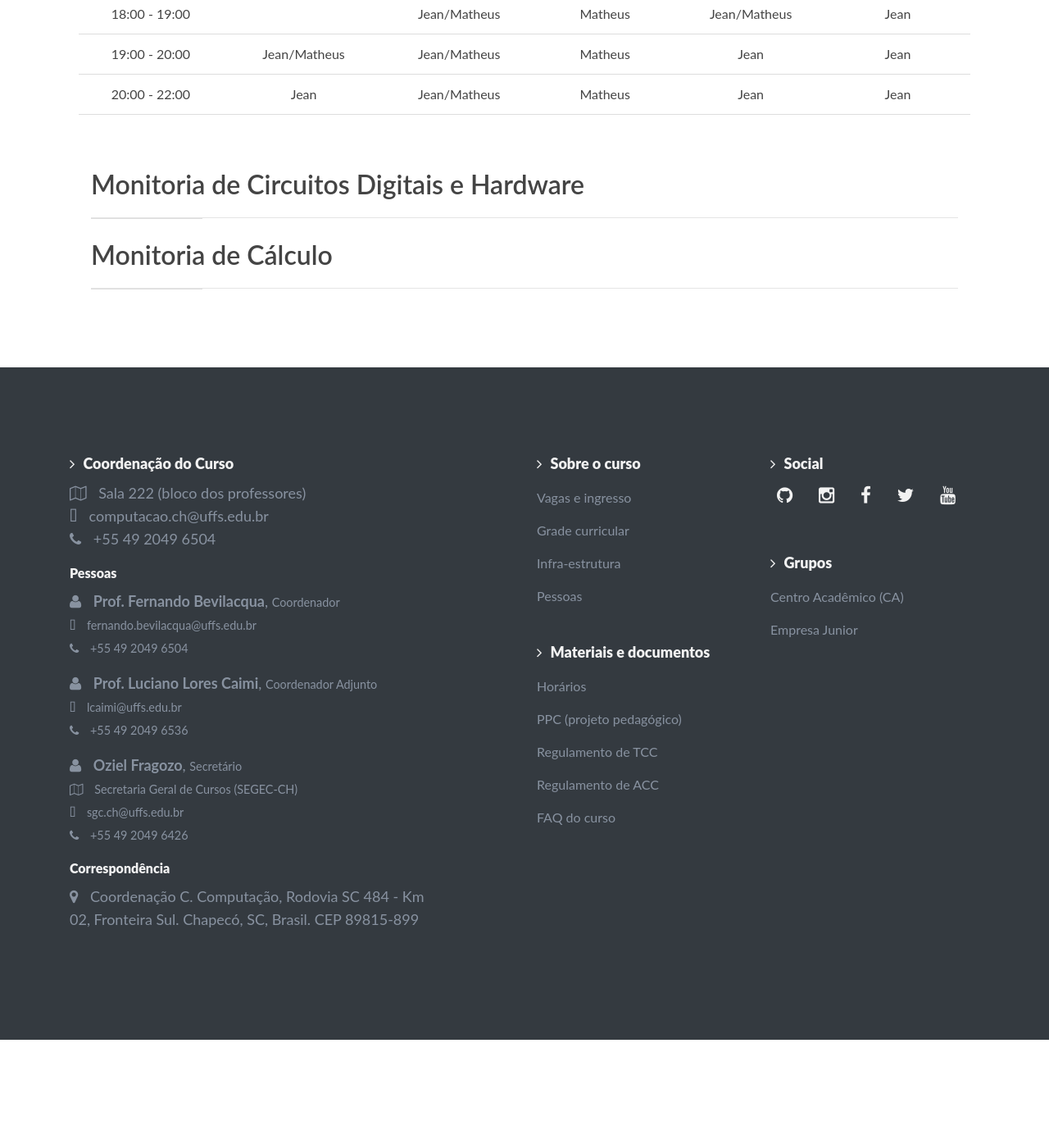
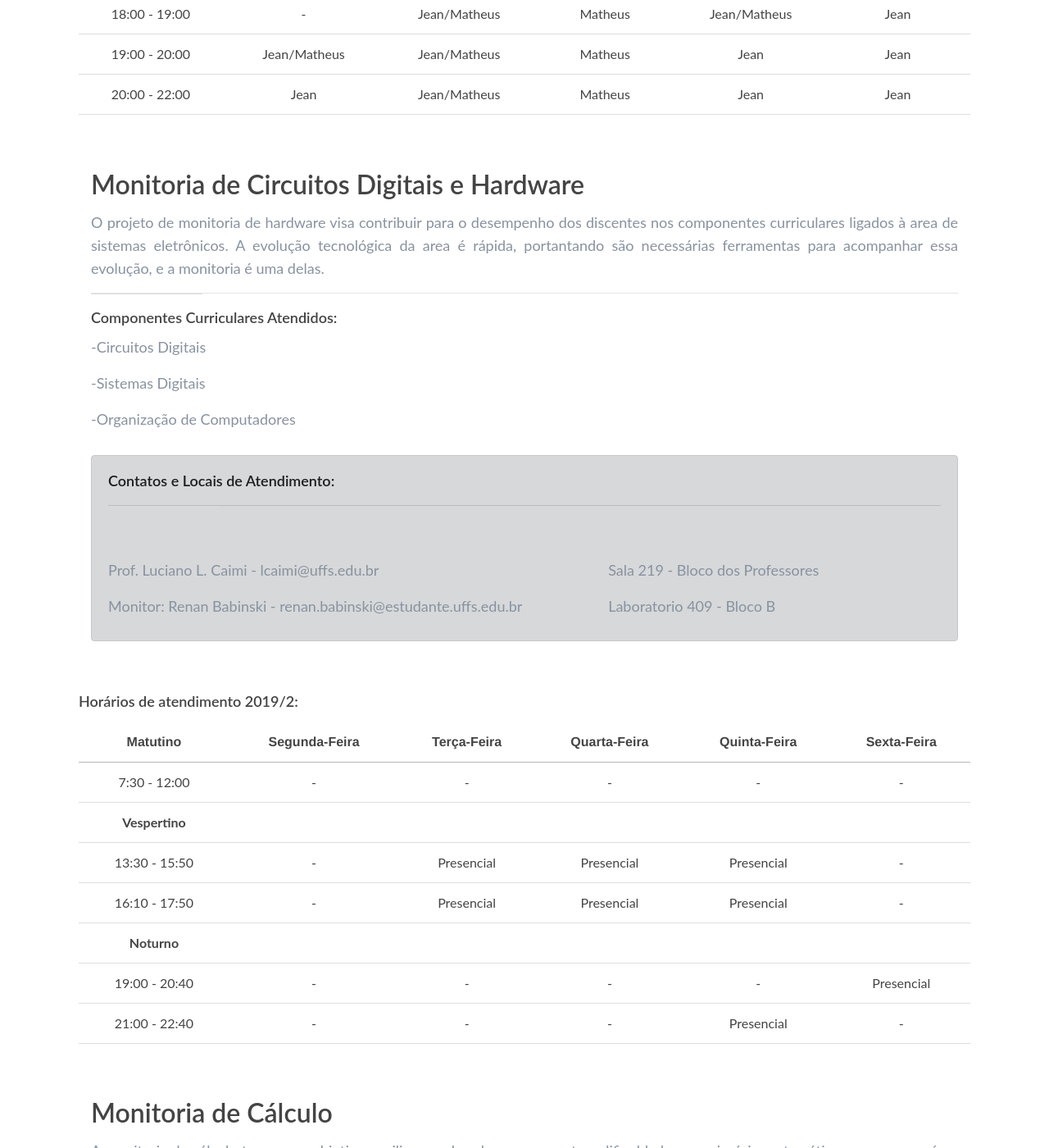
Before and after one commit to ccuffs/cc.uffs.edu.br, a Jekyll site: the page built from _pages/ensino-monitoria.md, in a window 1280 px wide and 1400 px high, scrolled down 2091 px. Shown: the whole window at 82% size. Built offline with Jekyll 4.4.1, drawn with Linux system fonts in a browser that asks for light colours; before the commit the page ends 3359 px from its top, so only the background shows below that; some of the changed text lies outside the part shown.

Commit message:
Faz correções na monitoria de algoritmos e adiciona monitoria de circuitos

```diff
--- a/_pages/ensino-monitoria.md
+++ b/_pages/ensino-monitoria.md
@@ -27,11 +27,12 @@ permalink: /ensino/monitoria/
         <h2>Monitoria de Algoritmos e Programação</h2>
         <hr/>
         <p class="text-justify">A aprendizagem de uma linguagem de programação apresenta um dos maiores desafios para curso de
-computação, portanto o objetivo do programa de monitoria de Algoritmos e Programação é desenvolver atividades junto ao curso envolvendo diversas disciplinas, auxiliando os alunos e complementando as tarefas disponibilizadas em sala de aula, através da resolução assistida de exercícios e outras atividades complementares.</p>
-          <h3>Componentes Curriculares Atendidos:</h3>
-          <p>-Algoritmos e Programação</p>
-          <p>-Estrutura de Dados</p>
-          <p>-Programação I</p>
+computação, portanto o objetivo do programa de monitoria de Algoritmos e Programação é desenvolver atividades junto ao curso envolvendo diversas disciplinas, auxiliando os alunos e complementando as tarefas disponibilizadas em sala de aula, através da resolução assistida de exercícios e outras atividades complementares.
+        </p>
+        <h3>Componentes Curriculares Atendidos:</h3>
+        <p>-Algoritmos e Programação</p>
+        <p>-Estrutura de Dados</p>
+        <p>-Programação I</p>
         <div class="alert alert-dark breath-top" role="alert">
           <h3 class="alert-heading">Contatos e Locais de Atendimento:</h3>
           <hr/>
@@ -43,7 +44,7 @@ computação, portanto o objetivo do programa de monitoria de Algoritmos e Progr
               <p>Monitor: Maicon Brandão - maincon.brandao@gmail.com</p>
             </div>
             <div class="col-12 col-sm-6 col-md-5">
-              <p>Sala 221 Bloco dos Professores</p>
+              <p>Sala 221 - Bloco dos Professores</p>
               <p>Laboratorio 402 e Laboratório 307 - Bloco B</p>
               <p>Laboratorio 402 - Bloco B</p>
               <p>Laboratório 307 - Bloco B</p>
@@ -60,15 +61,15 @@ computação, portanto o objetivo do programa de monitoria de Algoritmos e Progr
 
 |  **Matutino** |  Segunda-Feira |   Terça-Feira  | Quarta-Feira | Quinta-Feira |   Sexta-Feira  |
 |:-------------:|:--------------:|:--------------:|:------------:|:------------:|:--------------:|
-| 08:30 - 09:30 |                |                |              |              | Jean (lab 307) |
-| 09:30 - 11:30 | Jean (lab 307) | Jean (lab 307) | Matheus      |              | Jean (lab 307) |
+| 08:30 - 09:30 |        -       |   -            |       -      |      -       | Jean (lab 307) |
+| 09:30 - 11:30 | Jean (lab 307) | Jean (lab 307) | Matheus      |       -      | Jean (lab 307) |
 |**Vespertino** |                |                |              |              |                |
-| 13:00 - 16:00 | Maicon         |                | Maicon       | Maicon       | Maicon         |
-| 16:00 - 16:30 | Maicon         |                | Maicon       | Maicon       |                |
-| 16:30 - 17:30 | Maicon         | Maicon         | Maicon       | Maicon       |                |
-| 17:30 - 18:00 |                | Maicon         |              |              |                |
+| 13:00 - 16:00 | Maicon         |     -          | Maicon       | Maicon       | Maicon         |
+| 16:00 - 16:30 | Maicon         |     -          | Maicon       | Maicon       |    -           |
+| 16:30 - 17:30 | Maicon         | Maicon         | Maicon       | Maicon       |    -           |
+| 17:30 - 18:00 |          -     | Maicon         |    -         |      -       |                |
 | **Noturno**   |                |                |              |              |                |
-| 18:00 - 19:00 |                | Jean/Matheus   | Matheus      | Jean/Matheus | Jean           |
+| 18:00 - 19:00 |              - | Jean/Matheus   | Matheus      | Jean/Matheus | Jean           |
 | 19:00 - 20:00 | Jean/Matheus   | Jean/Matheus   | Matheus      | Jean         | Jean           |
 | 20:00 - 22:00 | Jean           | Jean/Matheus   | Matheus      | Jean         | Jean           |
 
@@ -79,21 +80,94 @@ computação, portanto o objetivo do programa de monitoria de Algoritmos e Progr
     <div class="row justify-content-center">
       <div class="col-12 text-left">
         <h2>Monitoria de Circuitos Digitais e Hardware</h2>
+        <p class="text-justify">O projeto de monitoria de hardware visa contribuir para o desempenho dos discentes nos componentes curriculares ligados à area de sistemas eletrônicos. A evolução tecnológica da area é rápida, portantando são necessárias ferramentas para acompanhar essa evolução, e a monitoria é uma delas.
+        </p>
         <hr/>
-        <p class="text-justify"></p>
+        <h3>Componentes Curriculares Atendidos:</h3>
+        <p>-Circuitos Digitais</p>
+        <p>-Sistemas Digitais</p>
+        <p>-Organização de Computadores</p>
+        <div class="alert alert-dark breath-top" role="alert">
+          <h3 class="alert-heading">Contatos e Locais de Atendimento:</h3>
+          <hr/>
+          <div class="row text-left pt-5">
+            <div class="col-12 col-sm-6 col-md-7">
+              <p>Prof. Luciano L. Caimi - lcaimi@uffs.edu.br</p>
+              <p>Monitor: Renan Babinski - renan.babinski@estudante.uffs.edu.br</p>
+            </div>
+            <div class="col-12 col-sm-6 col-md-5">
+              <p>Sala 219 - Bloco dos Professores</p>
+              <p>Laboratorio 409 - Bloco B</p>
+            </div>
+          </div>
+        </div>
       </div>
     </div>
   </div>
 </section>
+
+<br>
+<h3>Horários de atendimento 2019/2:</h3>
+
+|  **Matutino** |  Segunda-Feira |   Terça-Feira  | Quarta-Feira | Quinta-Feira |   Sexta-Feira  |
+|:-------------:|:--------------:|:--------------:|:------------:|:------------:|:--------------:|
+| 7:30 - 12:00  | -              | -              | -            |  -           | -              |
+|**Vespertino** |                |                |              |              |                |
+| 13:30 - 15:50 | -              | Presencial     | Presencial   |  Presencial  | -              |
+| 16:10 - 17:50 | -              | Presencial     | Presencial   |  Presencial  | -              |
+| **Noturno**   |                |                |              |              |                |
+| 19:00 - 20:40 | -              | -              | -            |  -           | Presencial     |
+| 21:00 - 22:40 | -              | -              | -            |  Presencial  | -              |
+
+<br>
 
 <section>
   <div class="container">
     <div class="row justify-content-center">
       <div class="col-12 text-left">
         <h2>Monitoria de Cálculo</h2>
+        <p class="text-justify">A monitoria de cálculo tem como objetivo auxiliar aqueles alunos que sentem dificuldade no raciocínio matemático, por ser uma área que geralmente apresenta maiores desafios. O programa tem a modalidade online, onde o aluno pode enviar suas duvidas para o monitor atráves das redes sociais e ter um atendimento mais rápido.</p>
         <hr/>
-
+        <h3>Componentes Curriculares Atendidos:</h3>
+        <p>-Cáculo A</p>
+        <p>-Cáculo B</p>
+        <p>-Cáculo C</p>
+        <p>-Cáculo I</p>
+        <p>-Cáculo II</p>
+        <div class="alert alert-dark breath-top" role="alert">
+          <h3 class="alert-heading">Contatos e Locais de Atendimento:</h3>
+          <hr/>
+          <div class="row text-left pt-5">
+            <div class="col-12 col-sm-6 col-md-7">
+              <p>Prof. Milton Kist - milton.kist@uffs.edu.br</p>
+              <p>Monitor: Marcos V. F. Cavalli  - marcos.farfus@gmail.com</p>
+              <p>Monitoria Online: WhatsApp: (49)99172-5393</p>
+            </div>
+            <div class="col-12 col-sm-6 col-md-5">
+              <p>Sala 335 - Bloco dos Professores</p>
+              <p>Laboratorio 207 - Bloco B</p>
+              <p>Facebook: marcos.cavalli.7</p>
+            </div>
+          </div>
+        </div>
       </div>
     </div>
   </div>
 </section>
+
+<br>
+<h3>Horários de atendimento 2019/2:</h3>
+
+|  **Matutino** |  Segunda-Feira |   Terça-Feira  | Quarta-Feira | Quinta-Feira |   Sexta-Feira  |
+|:-------------:|:--------------:|:--------------:|:------------:|:------------:|:--------------:|
+| 7:30 - 12:00  | -              | -              | -            |  -           | -              |
+|**Vespertino** |                |                |              |              |                |
+| 13:30 - 14:20 | Presencial     | Presencial     | -            |  -           | -              |
+| 14:20 - 15:10 | Presencial     | Presencial     | -            |  -           | Online         |
+| 15:10 - 16:00 | -              | -              | Online       | Online       | Presencial     |
+| 16:20 - 17:10 | -              | -              | Presencial   |  -           | Presencial     |
+| 17:10 - 18:00 | Online         | Online         | Presencial   |  -           | Presencial     |
+| **Noturno**   |                |                |              |              |                |
+| 19:00 - 22:40 | -              | -              | -            |  -           | -              |
+
+<br>
```
